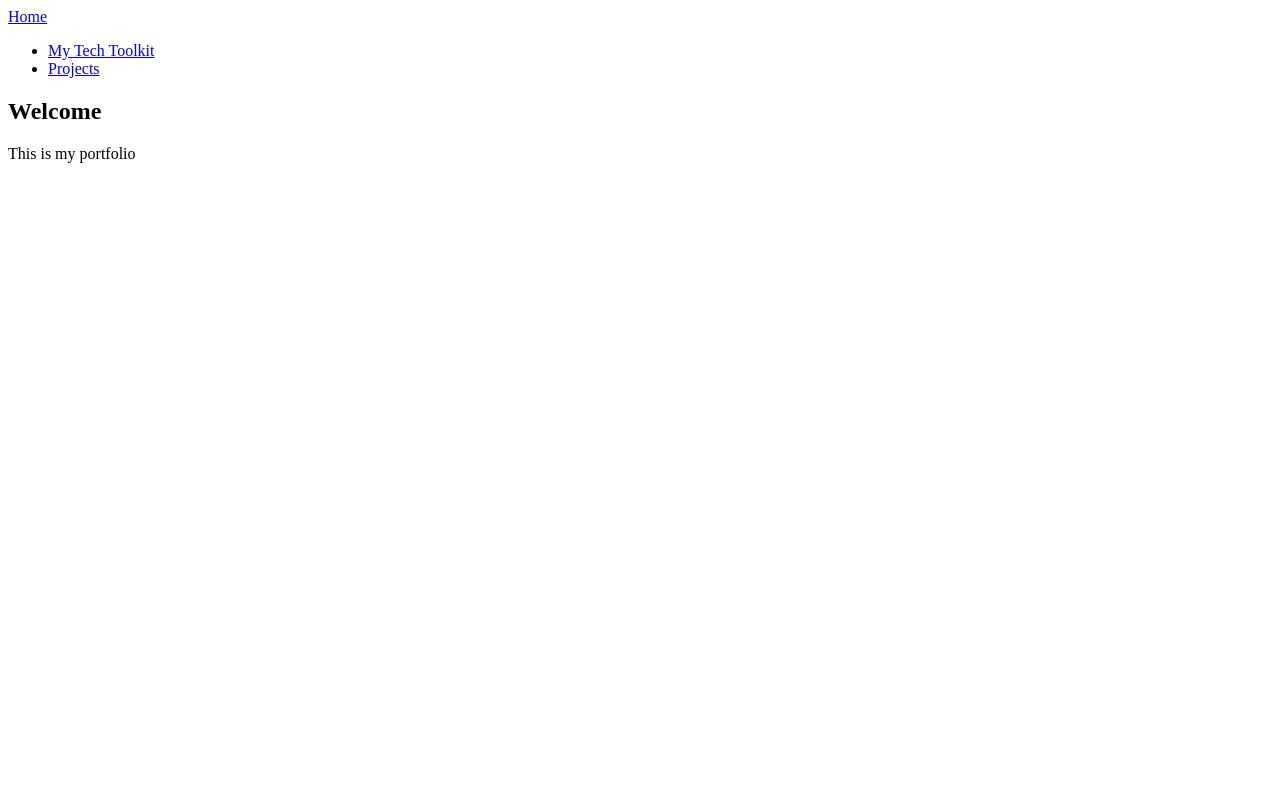
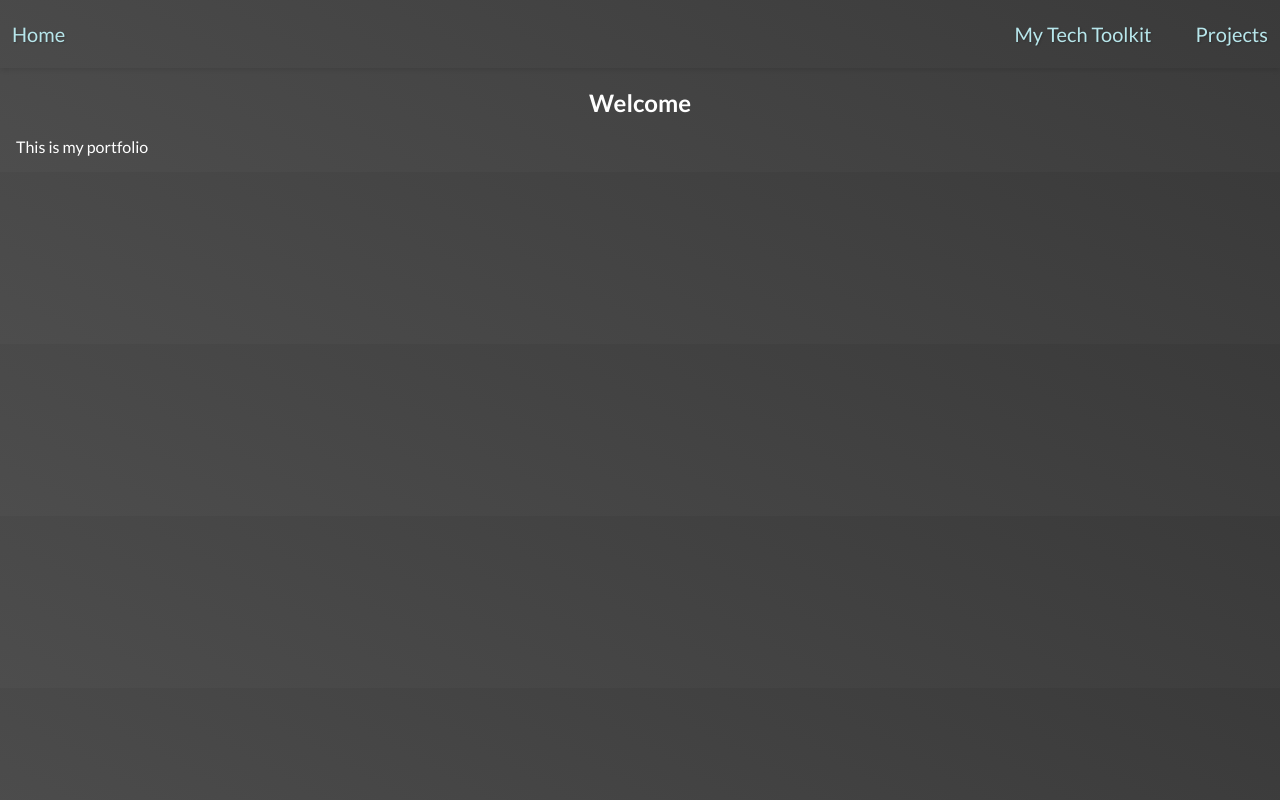
Before and after one commit to NathanTh3Gr3at/My_Portfolio, a plain HTML site: page index.html in a window 1280 px wide. Drawn offline with Linux system fonts and the light colour scheme; the site is published under a folder, as on GitHub Pages, so addresses that start at the root find nothing.

Commit message:
Fix stylesheet links in index.html to use relative paths

```diff
--- a/index.html
+++ b/index.html
@@ -9,8 +9,8 @@
       href="https://fonts.googleapis.com/css2?family=Lato:ital,wght@0,100;0,300;0,400;0,700;0,900;1,100;1,300;1,400;1,700;1,900&display=swap"
       rel="stylesheet"
     />
-    <link rel="stylesheet" href="/styles/shared.css" />
-    <link rel="stylesheet" href="/styles/home.css" />
+    <link rel="stylesheet" href="styles/shared.css" />
+    <link rel="stylesheet" href="styles/home.css" />
     <title>Nathan's Portolio</title>
   </head>
   <body>
```
